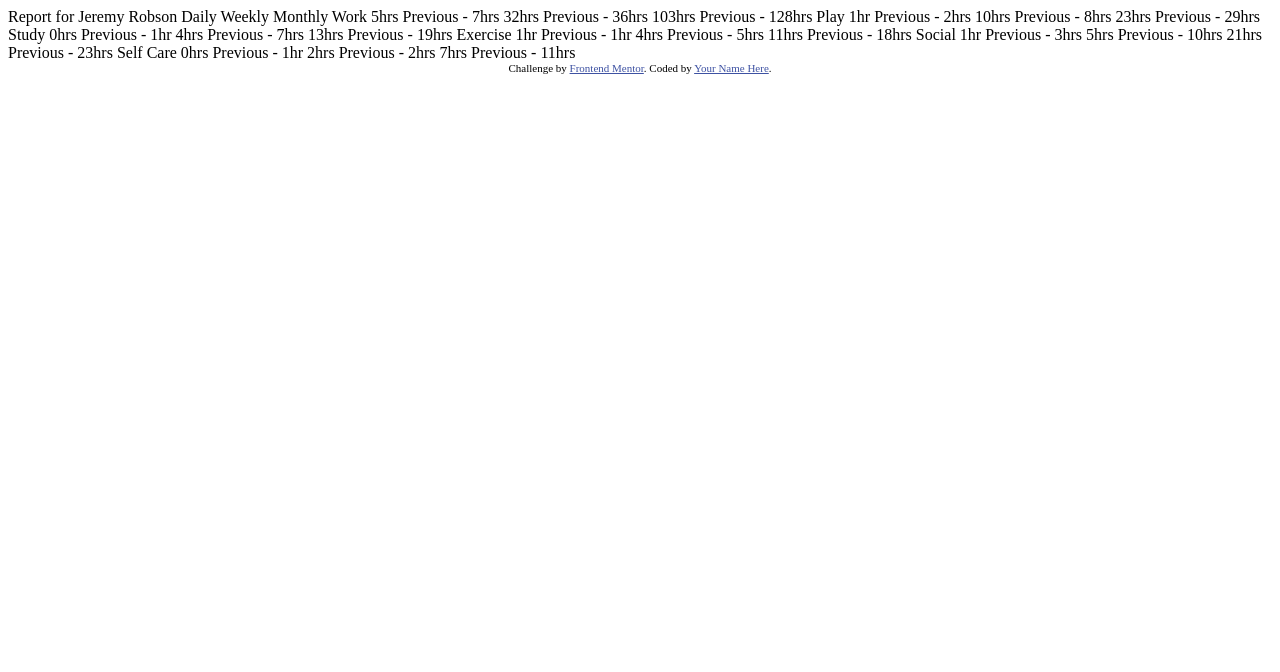
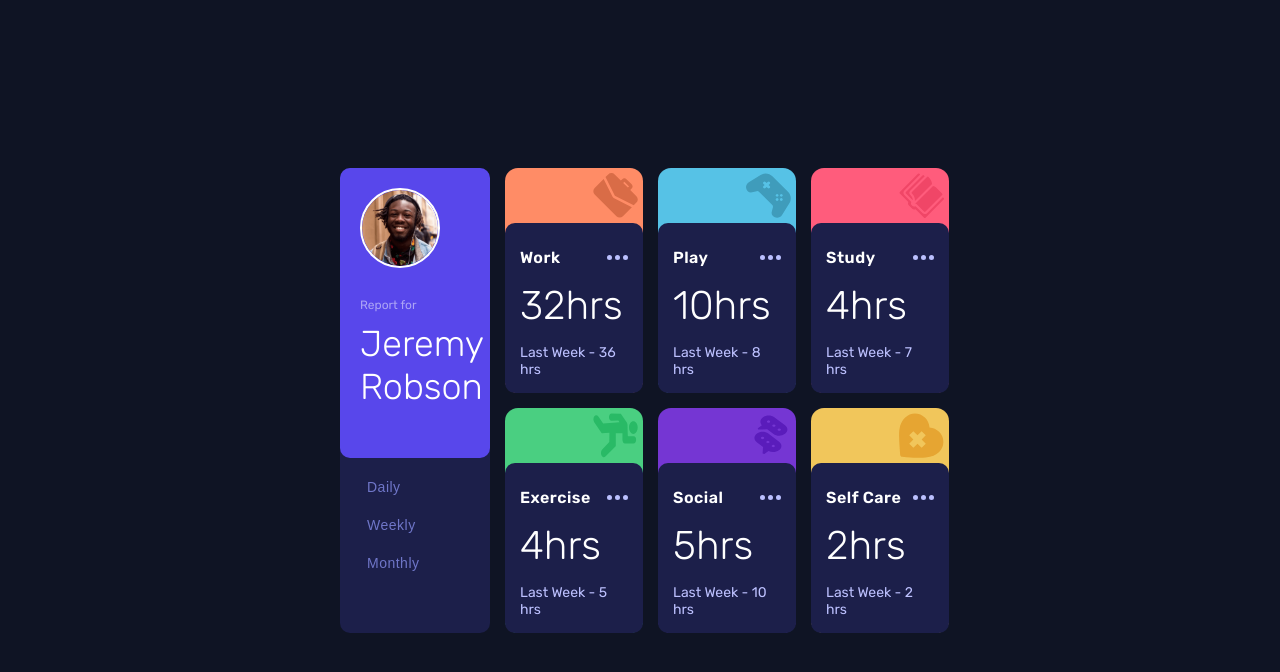
Before and after one commit to danielswaroopannu/time-tracking-dashboard, a plain HTML site: page index.html in a window 1280 px wide. Drawn offline with Linux system fonts and the light colour scheme.

Commit message:
html css javascript update

```diff
--- a/index.html
+++ b/index.html
@@ -1,80 +1,45 @@
 <!DOCTYPE html>
 <html lang="en">
   <head>
-  <meta charset="UTF-8">
-  <meta name="viewport" content="width=device-width, initial-scale=1.0"> <!-- displays site properly based on user's device -->
-
-  <link rel="icon" type="image/png" sizes="32x32" href="./images/favicon-32x32.png">
+    <meta charset="UTF-8" />
+    <meta name="viewport" content="width=device-width, initial-scale=1.0" />
+    <!-- displays site properly based on user's device -->
+    <link
+      rel="icon"
+      type="image/png"
+      sizes="32x32"
+      href="./images/favicon-32x32.png"
+    />
+    <link rel="stylesheet" href="./style.css" />
 
     <title>Frontend Mentor | Time tracking dashboard</title>
-
-  <!-- Feel free to remove these styles or customise in your own stylesheet 👍 -->
-  <style>
-    .attribution { font-size: 11px; text-align: center; }
-    .attribution a { color: hsl(228, 45%, 44%); }
-  </style>
   </head>
   <body>
+    <div class="container">
+      <!-- Left Block: Profile Section -->
+      <div class="left-block">
+        <div class="profile">
+          <img src="./images/image-jeremy.png" alt="Profile Picture" />
+          <div class="heading">
+            <p>Report for</p>
+            <h1>Jeremy Robson</h1>
+          </div>
+        </div>
 
-  Report for
-  Jeremy Robson
+        <div class="timeframe-links">
+          <button onclick="fetchData('daily')">Daily</button>
+          <button onclick="fetchData('weekly')">Weekly</button>
+          <button onclick="fetchData('monthly')">Monthly</button>
+        </div>
+      </div>
 
-  Daily
-  Weekly
-  Monthly
-
-  Work
-  5hrs <!-- daily -->
-  Previous - 7hrs <!-- daily -->
-  32hrs <!-- weekly -->
-  Previous - 36hrs <!-- weekly -->
-  103hrs <!-- monthly -->
-  Previous - 128hrs <!-- monthly -->
-
-  Play
-  1hr <!-- daily -->
-  Previous - 2hrs <!-- daily -->
-  10hrs <!-- weekly -->
-  Previous - 8hrs <!-- weekly -->
-  23hrs <!-- monthly -->
-  Previous - 29hrs <!-- monthly -->
-
-  Study
-  0hrs <!-- daily -->
-  Previous - 1hr <!-- daily -->
-  4hrs <!-- weekly -->
-  Previous - 7hrs <!-- weekly -->
-  13hrs <!-- monthly -->
-  Previous - 19hrs <!-- monthly -->
-
-  Exercise
-  1hr <!-- daily -->
-  Previous - 1hr <!-- daily -->
-  4hrs <!-- weekly -->
-  Previous - 5hrs <!-- weekly -->
-  11hrs <!-- monthly -->
-  Previous - 18hrs <!-- monthly -->
-
-  Social
-  1hr <!-- daily -->
-  Previous - 3hrs <!-- daily -->
-  5hrs <!-- weekly -->
-  Previous - 10hrs <!-- weekly -->
-  21hrs <!-- monthly -->
-  Previous - 23hrs <!-- monthly -->
-
-  Self Care
-  0hrs <!-- daily -->
-  Previous - 1hr <!-- daily -->
-  2hrs <!-- weekly -->
-  Previous - 2hrs <!-- weekly -->
-  7hrs <!-- monthly -->
-  Previous - 11hrs <!-- monthly -->
-
-
-  <div class="attribution">
-    Challenge by <a href="https://www.frontendmentor.io?ref=challenge" target="_blank">Frontend Mentor</a>.
-    Coded by <a href="#">Your Name Here</a>.
+      <!-- Right Block: Dynamic Cards -->
+      <div class="right-block">
+        <div class="cards">
+          <!-- Data will be inserted dynamically -->
         </div>
+      </div>
+    </div>
+    <script src="script.js"></script>
   </body>
 </html>
--- /dev/null
+++ b/script.js
@@ -0,0 +1,67 @@
+async function fetchData(timeframe) {
+  try {
+    const response = await fetch("data.json");
+    const data = await response.json();
+    updateData(data, timeframe);
+  } catch (error) {
+    console.log("Something Went Wrong", error);
+  }
+}
+
+const imageMap = {
+  Work: "./images/icon-work.svg",
+  Study: "./images/icon-study.svg",
+  Play: "./images/icon-play.svg",
+  Exercise: "./images/icon-exercise.svg",
+  Social: "./images/icon-social.svg",
+  "Self Care": "./images/icon-self-care.svg",
+};
+
+function updateData(data, timeframe) {
+  const cardsContainer = document.querySelector(".cards");
+  cardsContainer.innerHTML = "";
+
+  data.forEach(({ title, timeframes }) => {
+    const current = timeframes[timeframe].current;
+    const previous = timeframes[timeframe].previous;
+
+    const card = document.createElement("div");
+    card.classList.add("card");
+
+    let label = "";
+    if (timeframe === "daily") {
+      label = "Day";
+    } else if (timeframe === "weekly") {
+      label = "Last Week";
+    } else {
+      label = "Month";
+    }
+
+    card.innerHTML = `
+    <div class="card-image">
+        <img src="${imageMap[title]}" alt="${title} image"/>
+    </div>
+    <div class="content">
+      <div class="title">
+        <p>${title}</p>
+        <img src=${"./images/icon-ellipsis.svg"} alt="Elipsis"/>
+      </div>
+      <h1 class="current-hours">${current}hrs</h1>
+      <p class="previous-hours">${label} - ${previous} hrs</p>
+    </div>
+    `;
+    cardsContainer.appendChild(card);
+  });
+}
+
+document.addEventListener("DOMContentLoaded", () => {
+  fetchData("weekly");
+});
+
+const timeframeLinks = document.querySelectorAll(".timeframe-links button");
+timeframeLinks.forEach((link) => {
+  link.addEventListener("click", () => {
+    const setLink = link.textContent.toLowerCase();
+    fetchData(setLink);
+  });
+});
--- /dev/null
+++ b/style.css
@@ -0,0 +1,217 @@
+@import url("https://fonts.googleapis.com/css2?family=Rubik:ital,wght@0,300..900;1,300..900&display=swap");
+
+* {
+  margin: 0;
+  padding: 0;
+  box-sizing: border-box;
+}
+
+body {
+  display: flex;
+  justify-content: center;
+  align-items: center;
+  height: 100vh;
+  font-family: "Rubik", sans-serif;
+  font-optical-sizing: auto;
+  background-color: hsl(226, 43%, 10%);
+  font-size: 18px;
+}
+
+.container {
+  width: 50%;
+  display: grid;
+  grid-template-columns: 25% 74%;
+  gap: 15px;
+  padding: 20px;
+}
+
+/* Left Block - Profile Section */
+.left-block {
+  display: flex;
+  flex-direction: column;
+  background-color: hsl(235, 46%, 20%);
+  color: white;
+  border-radius: 10px;
+}
+
+.left-block .profile {
+  width: 100%;
+  background-color: hsl(246, 80%, 60%);
+  padding: 20px;
+  border-radius: 10px;
+  display: flex;
+  flex-direction: column;
+}
+
+.left-block .profile img {
+  width: 80px;
+  height: 80px;
+  border-radius: 50%;
+  margin-bottom: 10px;
+  border: 2px solid white;
+  margin-bottom: 30px;
+}
+
+.left-block .profile p {
+  font-size: 12px;
+  opacity: 0.5;
+  margin-bottom: 10px;
+}
+
+.left-block .profile h1 {
+  font-weight: 300;
+  margin-bottom: 30px;
+}
+
+.timeframe-links {
+  display: flex;
+  flex-direction: column; /* Align buttons vertically */
+  justify-content: flex-start;
+  align-items: flex-start;
+  gap: 10px;
+  margin: 15px;
+}
+
+button {
+  padding: 6px 12px;
+  cursor: pointer;
+  color: hsl(235, 45%, 61%);
+  border: none;
+  background-color: transparent;
+  letter-spacing: 0.5px;
+  font-size: 14px;
+  font-weight: 500;
+}
+
+button:hover,
+button:focus,
+button:active {
+  color: hsl(236, 100%, 87%);
+}
+
+/* Right Block */
+.right-block {
+  display: flex;
+  justify-content: center;
+  align-items: stretch;
+}
+
+.cards {
+  display: grid;
+  grid-template-columns: repeat(3, 1fr);
+  gap: 15px;
+  width: 100%;
+}
+
+.card {
+  color: white;
+  border-radius: 13px;
+  display: flex;
+  justify-content: flex-end;
+  flex-direction: column;
+  align-items: flex-start;
+}
+
+.card .card-image {
+  margin-left: auto;
+}
+
+.card .card-image img {
+  width: 50px;
+  height: 50px;
+  padding: 5px 5px 0 0;
+}
+
+.card:first-child {
+  background-color: hsl(15, 100%, 70%);
+}
+.card:nth-child(2) {
+  background-color: hsl(195, 74%, 62%);
+}
+.card:nth-child(3) {
+  background-color: hsl(348, 100%, 68%);
+}
+.card:nth-child(4) {
+  background-color: hsl(145, 58%, 55%);
+}
+.card:nth-child(5) {
+  background-color: hsl(264, 64%, 52%);
+}
+.card:last-child {
+  background-color: hsl(43, 84%, 65%);
+}
+
+.card .content {
+  background-color: hsl(235, 46%, 20%);
+  padding: 15px;
+  border-radius: 10px;
+  width: 100%;
+}
+
+.card .content .title {
+  display: flex;
+  justify-content: space-between;
+  flex-direction: row;
+  align-items: center;
+  margin-top: 10px;
+}
+
+.card .content .title p {
+  font-size: 16px;
+  font-weight: 600;
+  letter-spacing: 0.5px;
+}
+
+.card .content .current-hours {
+  font-weight: 300;
+  font-size: 40px;
+  margin: 15px 0;
+}
+
+.card .content .previous-hours {
+  font-size: 14px;
+  color: hsl(236, 100%, 87%);
+}
+
+@media (max-width: 768px) {
+  body {
+    flex-direction: column;
+    height: auto;
+    padding: 20px;
+  }
+
+  .container {
+    width: 100%;
+    display: flex;
+    flex-direction: column;
+    gap: 20px;
+  }
+
+  .left-block,
+  .right-block {
+    width: 100%;
+  }
+
+  .timeframe-links {
+    flex-direction: row;
+  }
+
+  .profile {
+    flex-direction: row !important;
+    align-items: center;
+    justify-content: space-around;
+  }
+
+  .profile img {
+    margin-bottom: 0 !important;
+  }
+
+  .heading h1 {
+    font-size: 24px;
+    margin-bottom: 0 !important;
+  }
+
+  .cards {
+    grid-template-columns: 1fr;
+  }
+}
```
Lines whose indentation alone changed are shown as unchanged.
